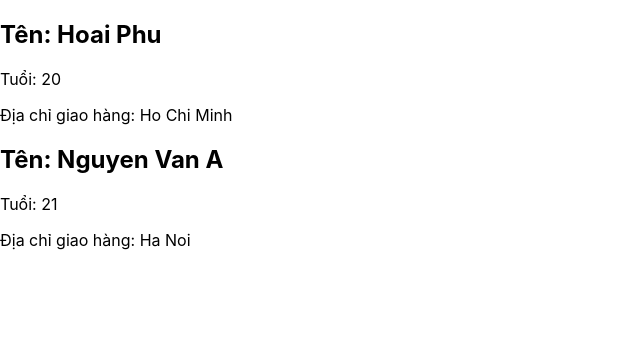
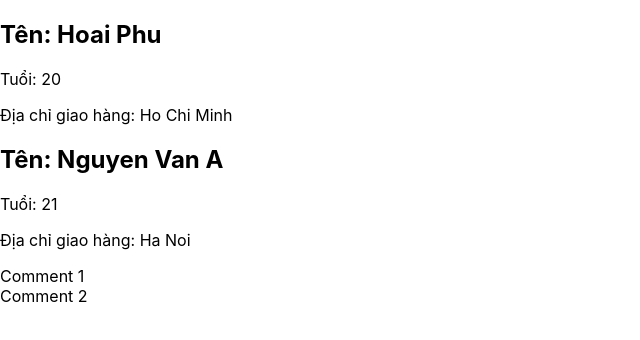
Before and after one commit to NguyenHoaiPhu299/LearnReactTutorial, a React (Create React App) app: page / in a window 1280 px wide. Shown: the top 340 px of the page, without its empty margins (0-640 px from the left). Built offline with nearby package versions, Linux system fonts and the light colour scheme.

Commit message:
Basic example of component reuse (1)

```diff
--- a/src/App.js
+++ b/src/App.js
@@ -2,12 +2,15 @@ import logo from './logo.svg';
 import './App.css';
 import Header from './Header';
 import Member from './components/Member';
+import Comment from './components/Comment';
 
 function App() {
   return (
     <>
       <Member name='Hoai Phu' age='20' shippingAddress='Ho Chi Minh'></Member>
       <Member name='Nguyen Van A' age='21' shippingAddress='Ha Noi'/>
+      <Comment content='Comment 1'/>
+      <Comment content='Comment 2'/>
     </>
   );
 }
--- a/src/components/Comment.js
+++ b/src/components/Comment.js
@@ -1,8 +1,7 @@
-function Comment(){
+function Comment(props){
     return(
         <div className="comment">
-            Lorem ipsum dolor sit amet, consectetur
-            adipiscing elit proin sit amet neque.
+            {props.content}
         </div>
     )
 };
```
